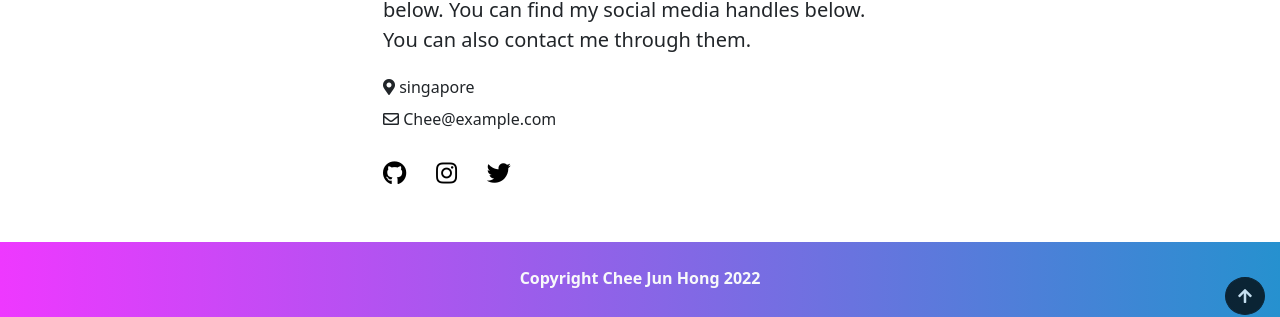
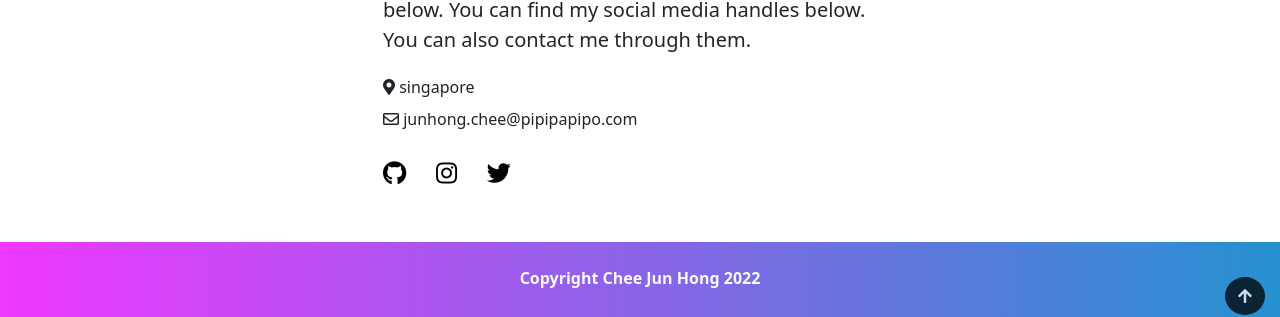
Before and after one commit to pipipapipo/test_web, a Jekyll site: the page built from index.md, in a window 1280 px wide and 900 px high, scrolled down 2414 px. Shown: the part 570-887 px from the top of the window. Built offline with Jekyll 4.4.1, drawn with Linux system fonts in a browser that asks for light colours.

Commit message:
Update _config.yml

```diff
--- a/_config.yml
+++ b/_config.yml
@@ -13,7 +13,7 @@ url: ""
 github: pipipapipo
 twitter: ""
 instagram: ""
-email: "Chee@example.com"
+email: "junhong.chee@pipipapipo.com"
 location: singapore
 
 
```
